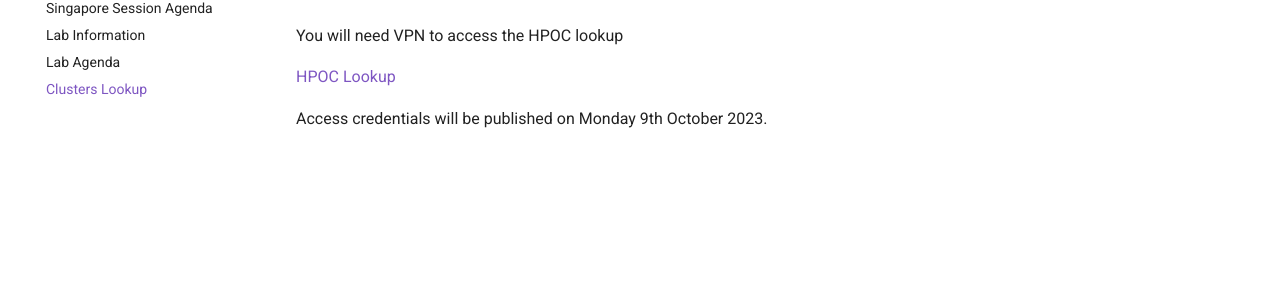
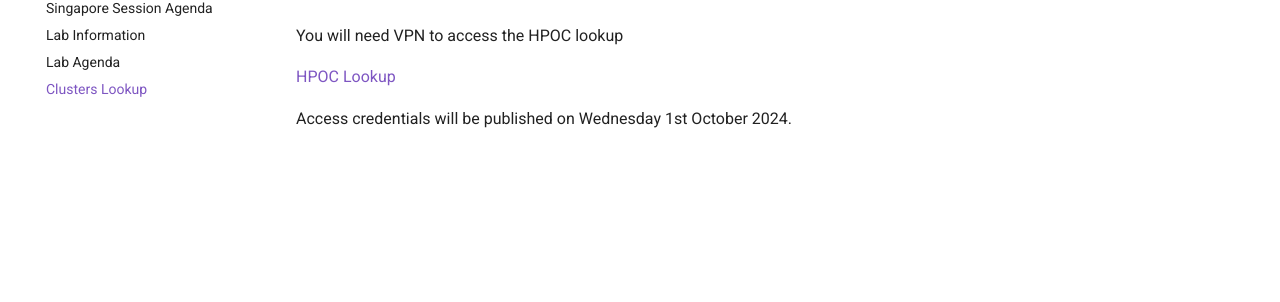
Before and after one commit to oriionz/gemslanding, an MkDocs documentation site: the page built from docs/cluster_lookup/cluster_lookup.md, in a window 1280 px wide. Shown: the part 205-507 px from the top of the page. Built offline with MkDocs 1.6.1 and Material for MkDocs 9.7.7, drawn with Linux system fonts in a browser that asks for light colours; comment, search, counter and statistics services are not loaded.

Commit message:
update: lookup URL update for SG

```diff
--- a/docs/cluster_lookup/cluster_lookup.md
+++ b/docs/cluster_lookup/cluster_lookup.md
@@ -2,6 +2,6 @@
 
 You will need VPN to access the HPOC lookup
 
-<a href="https://lookuptw.apj-cxrules.win/" target="_blank">HPOC Lookup</a>
+<a href="https://lookupsg.apj-cxrules.win/" target="_blank">HPOC Lookup</a>
 
-Access credentials will be published on Monday 9th October 2023.
+Access credentials will be published on Wednesday 1st October 2024.
```
